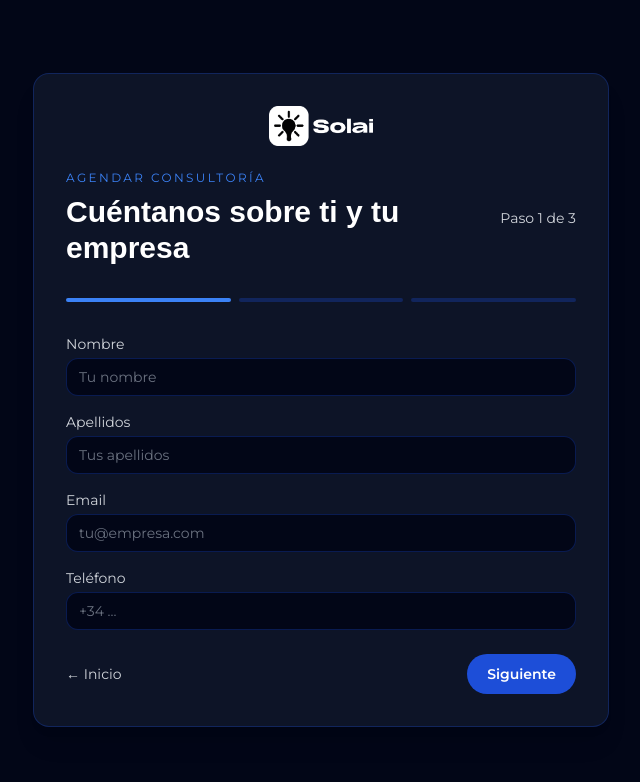
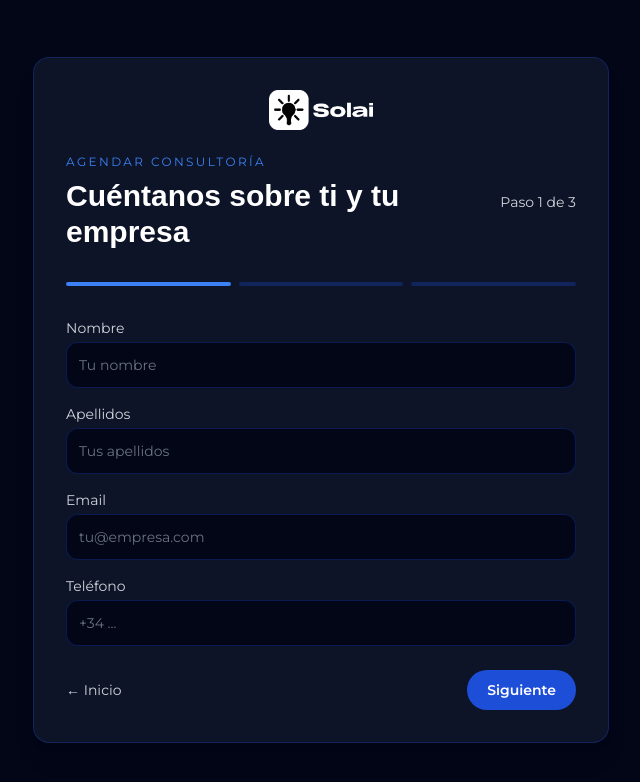
Before and after one commit to onlyiasolutions/wesolaicom, a Next.js app: page /consultoria in a window 1280 px wide. Shown: the top 782 px of the page, without its empty margins (319-959 px from the left). Built offline with nearby package versions, Linux system fonts and the light colour scheme; a web font is replaced by a local one.

Commit message:
fix vercel

```diff
--- a/app/aviso-legal/page.tsx
+++ b/app/aviso-legal/page.tsx
@@ -2,7 +2,7 @@
 
 import { motion } from "framer-motion"
 import { Navbar } from "@/components/navbar"
-import { Footer } from "@/components/footer"
+import Footer from "@/components/footer"
 import Link from "next/link"
 
 export default function AvisoLegal() {
--- a/app/consultoria/page.tsx
+++ b/app/consultoria/page.tsx
@@ -1,6 +1,7 @@
 "use client"
 
 import React, { useState, ChangeEvent, FormEvent, useRef } from "react"
+import { motion, AnimatePresence } from "framer-motion"
 
 type FormData = {
   nombre: string
@@ -28,7 +29,6 @@ export default function ConsultoriaPage() {
   const [step, setStep] = useState<number>(1)
   const [formData, setFormData] = useState<FormData>(initialData)
   const [submitted, setSubmitted] = useState<boolean>(false)
-  const [isTransitioning, setIsTransitioning] = useState<boolean>(false)
 
   const formRef = useRef<HTMLFormElement | null>(null)
 
@@ -44,27 +44,16 @@ export default function ConsultoriaPage() {
       return
     }
     const nextStep = Math.min(step + 1, 3)
-    setIsTransitioning(true)
-    setTimeout(() => {
     setStep(nextStep)
-      setIsTransitioning(false)
-    }, 220)
   }
 
   const handleBack = () => {
     const prevStep = Math.max(step - 1, 1)
-    setIsTransitioning(true)
-    setTimeout(() => {
     setStep(prevStep)
-      setIsTransitioning(false)
-    }, 220)
   }
 
   const handleSubmit = async (e: FormEvent) => {
     e.preventDefault()
-
-    // Dispara la animación de salida del formulario
-    setIsTransitioning(true)
 
     await fetch("https://n8n.srv975799.hstgr.cloud/webhook/180529e0-483f-4b3b-bbd4-37dab164aba7", {
       method: "POST",
@@ -74,38 +63,21 @@ export default function ConsultoriaPage() {
       body: JSON.stringify(formData),
     })
 
-    // Después de la animación, mostramos la pantalla de confirmación
-    setTimeout(() => {
     setSubmitted(true)
-    }, 220)
-  }
-
-  if (submitted) {
-    return (
-      <main className="min-h-screen bg-[#020617] text-white flex items-center justify-center px-4 relative z-20 page-fade">
-        <div className="max-w-xl w-full rounded-2xl border border-[#1D4ED8]/30 bg-[#0F172A]/90 p-8 shadow-xl">
-          <h1 className="text-2xl md:text-3xl font-semibold mb-4">
-            Solicitud enviada
-          </h1>
-          <p className="text-gray-300 mb-6">
-            Gracias por rellenar el formulario de consultoría con SolAI.<br /><br />
-            Revisa tu bandeja de entrada y también la carpeta de <strong>spam / correo no deseado</strong>. Para evitar que nuestros mensajes se pierdan, añade <strong>hola@wesolai.com</strong> a tus contactos.<br /><br />
-            ¿Dudas urgentes? Puedes llamarnos al <strong>+34 919 93 30 75</strong>.
-          </p>
-          <a
-            href="/"
-            className="inline-flex items-center justify-center rounded-full bg-[#1D4ED8] px-5 py-2.5 text-sm font-semibold text-white hover:bg-[#3B82F6] transition"
-          >
-            Volver a la página principal
-          </a>
-        </div>
-      </main>
-    )
   }
 
   return (
     <main className="min-h-screen bg-[#020617] text-white flex items-center justify-center px-4 py-12 relative z-20 page-fade">
-      <div className="max-w-xl w-full rounded-2xl border border-[#1D4ED8]/30 bg-[#0F172A]/90 p-8 shadow-xl">
+      <AnimatePresence mode="wait">
+        {!submitted ? (
+          <motion.div
+            key="form"
+            initial={{ opacity: 0, y: 20 }}
+            animate={{ opacity: 1, y: 0 }}
+            exit={{ opacity: 0, y: -20 }}
+            transition={{ duration: 0.4, ease: "easeOut" }}
+            className="max-w-xl w-full rounded-2xl border border-[#1D4ED8]/30 bg-[#0F172A]/90 p-8 shadow-xl"
+          >
             <div className="w-full flex justify-center mb-6">
               <a href="/" className="inline-block">
                 <img
@@ -138,11 +110,7 @@ export default function ConsultoriaPage() {
             </div>
 
             <form ref={formRef} onSubmit={handleSubmit} className="space-y-6">
-          <div
-            className={`min-h-[260px] transition-all duration-300 ease-out transform ${
-              isTransitioning ? "opacity-0 translate-y-2" : "opacity-100 translate-y-0"
-            }`}
-          >
+              <div className="min-h-[260px] space-y-6">
                 {step === 1 && (
                   <div className="space-y-4">
                     <div>
@@ -156,7 +124,7 @@ export default function ConsultoriaPage() {
                         required
                         value={formData.nombre}
                         onChange={handleChange}
-                    className="w-full rounded-xl border border-[#1D4ED8]/30 bg-[#020617] px-3 py-2 text-sm text-white placeholder:text-gray-500 outline-none focus:border-[#3B82F6]"
+                        className="w-full rounded-xl border border-[#1D4ED8]/30 bg-[#020617] px-3 py-3 text-sm text-white placeholder:text-gray-500 outline-none focus:border-[#3B82F6]"
                         placeholder="Tu nombre"
                       />
                     </div>
@@ -171,7 +139,7 @@ export default function ConsultoriaPage() {
                         required
                         value={formData.apellidos}
                         onChange={handleChange}
-                    className="w-full rounded-xl border border-[#1D4ED8]/30 bg-[#020617] px-3 py-2 text-sm text-white placeholder:text-gray-500 outline-none focus:border-[#3B82F6]"
+                        className="w-full rounded-xl border border-[#1D4ED8]/30 bg-[#020617] px-3 py-3 text-sm text-white placeholder:text-gray-500 outline-none focus:border-[#3B82F6]"
                         placeholder="Tus apellidos"
                       />
                     </div>
@@ -186,7 +154,7 @@ export default function ConsultoriaPage() {
                         required
                         value={formData.email}
                         onChange={handleChange}
-                    className="w-full rounded-xl border border-[#1D4ED8]/30 bg-[#020617] px-3 py-2 text-sm text-white placeholder:text-gray-500 outline-none focus:border-[#3B82F6]"
+                        className="w-full rounded-xl border border-[#1D4ED8]/30 bg-[#020617] px-3 py-3 text-sm text-white placeholder:text-gray-500 outline-none focus:border-[#3B82F6]"
                         placeholder="tu@empresa.com"
                       />
                     </div>
@@ -201,7 +169,7 @@ export default function ConsultoriaPage() {
                         required
                         value={formData.telefono}
                         onChange={handleChange}
-                    className="w-full rounded-xl border border-[#1D4ED8]/30 bg-[#020617] px-3 py-2 text-sm text-white placeholder:text-gray-500 outline-none focus:border-[#3B82F6]"
+                        className="w-full rounded-xl border border-[#1D4ED8]/30 bg-[#020617] px-3 py-3 text-sm text-white placeholder:text-gray-500 outline-none focus:border-[#3B82F6]"
                         placeholder="+34 ..."
                       />
                     </div>
@@ -221,7 +189,7 @@ export default function ConsultoriaPage() {
                         required
                         value={formData.empresa}
                         onChange={handleChange}
-                    className="w-full rounded-xl border border-[#1D4ED8]/30 bg-[#020617] px-3 py-2 text-sm text-white placeholder:text-gray-500 outline-none focus:border-[#3B82F6]"
+                        className="w-full rounded-xl border border-[#1D4ED8]/30 bg-[#020617] px-3 py-3 text-sm text-white placeholder:text-gray-500 outline-none focus:border-[#3B82F6]"
                         placeholder="SolAI, Dentalia, etc."
                       />
                     </div>
@@ -235,11 +203,11 @@ export default function ConsultoriaPage() {
                         type="text"
                         required
                         inputMode="url"
-                    pattern="^([a-zA-Z0-9-]+\.)+[a-zA-Z]{2,}$"
+                        pattern="^([a-zA-Z0-9-]+\\.)+[a-zA-Z]{2,}$"
                         title="Escribe solo el dominio, por ejemplo: tuempresa.com o midominio.es"
                         value={formData.web}
                         onChange={handleChange}
-                    className="w-full rounded-xl border border-[#1D4ED8]/30 bg-[#020617] px-3 py-2 text-sm text-white placeholder:text-gray-500 outline-none focus:border-[#3B82F6]"
+                        className="w-full rounded-xl border border-[#1D4ED8]/30 bg-[#020617] px-3 py-3 text-sm text-white placeholder:text-gray-500 outline-none focus:border-[#3B82F6]"
                         placeholder="tuempresa.com"
                       />
                     </div>
@@ -254,7 +222,7 @@ export default function ConsultoriaPage() {
                         required
                         value={formData.cargo}
                         onChange={handleChange}
-                    className="w-full rounded-xl border border-[#1D4ED8]/30 bg-[#020617] px-3 py-2 text-sm text-white placeholder:text-gray-500 outline-none focus:border-[#3B82F6]"
+                        className="w-full rounded-xl border border-[#1D4ED8]/30 bg-[#020617] px-3 py-3 text-sm text-white placeholder:text-gray-500 outline-none focus:border-[#3B82F6]"
                         placeholder="CEO, Founder, Director de operaciones..."
                       />
                     </div>
@@ -269,7 +237,7 @@ export default function ConsultoriaPage() {
                         required
                         value={formData.sector}
                         onChange={handleChange}
-                    className="w-full rounded-xl border border-[#1D4ED8]/30 bg-[#020617] px-3 py-2 text-sm text-white placeholder:text-gray-500 outline-none focus:border-[#3B82F6]"
+                        className="w-full rounded-xl border border-[#1D4ED8]/30 bg-[#020617] px-3 py-3 text-sm text-white placeholder:text-gray-500 outline-none focus:border-[#3B82F6]"
                         placeholder="Clínicas, gimnasios, formación, etc."
                       />
                     </div>
@@ -342,7 +310,7 @@ export default function ConsultoriaPage() {
                   <button
                     type="button"
                     onClick={handleNext}
-                className="btn-anim font-montserrat inline-flex items-center justify-center rounded-full bg-[#1D4ED8] px-4 md:px-5 py-2 md:py-2.5 text-sm font-semibold text-white hover:bg-[#3B82F6]"
+                    className="btn-anim font-montserrat inline-flex items-center justify-center rounded-full bg-[#1D4ED8] px-4 md:px-5 py-2.5 text-sm font-semibold text-white hover:bg-[#3B82F6]"
                   >
                     Siguiente
                   </button>
@@ -350,14 +318,44 @@ export default function ConsultoriaPage() {
                 {step === 3 && (
                   <button
                     type="submit"
-                className="btn-anim font-montserrat inline-flex items-center justify-center rounded-full bg-[#1D4ED8] px-4 md:px-5 py-2 md:py-2.5 text-sm font-semibold text-white hover:bg-[#3B82F6]"
+                    className="btn-anim font-montserrat inline-flex items-center justify-center rounded-full bg-[#1D4ED8] px-4 md:px-5 py-2.5 text-sm font-semibold text-white hover:bg-[#3B82F6]"
                   >
                     Enviar solicitud
                   </button>
                 )}
               </div>
             </form>
-      </div>
+          </motion.div>
+        ) : (
+          <motion.div
+            key="success"
+            initial={{ opacity: 0, y: 20 }}
+            animate={{ opacity: 1, y: 0 }}
+            exit={{ opacity: 0, y: -20 }}
+            transition={{ duration: 0.4, ease: "easeOut" }}
+            className="max-w-xl w-full rounded-2xl border border-[#1D4ED8]/30 bg-[#0F172A]/90 p-8 shadow-xl text-left"
+          >
+            <h1 className="text-2xl md:text-3xl font-semibold mb-4">
+              Solicitud enviada
+            </h1>
+            <p className="text-gray-300 mb-6 font-montserrat leading-relaxed">
+              Gracias por rellenar el formulario de consultoría con SolAI.
+              <br />
+              <br />
+              Revisa tu bandeja de entrada y también la carpeta de spam / correo no deseado. Para evitar que nuestros mensajes se pierdan, añade hola@wesolai.com a tus contactos.
+              <br />
+              <br />
+              ¿Dudas urgentes? Puedes llamarnos al +34 919 93 30 75.
+            </p>
+            <a
+              href="/"
+              className="inline-flex items-center justify-center rounded-full bg-[#1D4ED8] px-5 py-2.5 text-sm font-semibold text-white hover:bg-[#3B82F6] transition"
+            >
+              Volver a la página principal
+            </a>
+          </motion.div>
+        )}
+      </AnimatePresence>
     </main>
   )
 }
--- a/app/page.tsx
+++ b/app/page.tsx
@@ -7,7 +7,7 @@ import { ProcessSection } from "@/components/process-section"
 import { TestimonialsSection } from "@/components/testimonials-section"
 import { FAQSection } from "@/components/faq-section"
 import { FinalCTA } from "@/components/final-cta"
-import { Footer } from "@/components/footer"
+import Footer from "@/components/footer"
 
 export default function Home() {
   return (
--- a/app/politica-cookies/page.tsx
+++ b/app/politica-cookies/page.tsx
@@ -2,7 +2,7 @@
 
 import { motion } from "framer-motion"
 import { Navbar } from "@/components/navbar"
-import { Footer } from "@/components/footer"
+import Footer from "@/components/footer"
 
 export default function PoliticaCookies() {
   return (
--- a/app/politica-privacidad/page.tsx
+++ b/app/politica-privacidad/page.tsx
@@ -2,7 +2,7 @@
 
 import { motion } from "framer-motion"
 import { Navbar } from "@/components/navbar"
-import { Footer } from "@/components/footer"
+import Footer from "@/components/footer"
 
 export default function PoliticaPrivacidad() {
   return (
--- a/components/footer.tsx
+++ b/components/footer.tsx
@@ -2,7 +2,7 @@
 
 import { useState, useRef, useEffect } from "react"
 
-export default function ConsultoriaPage() {
+export default function Footer() {
   const [step, setStep] = useState<number>(1)
   const [formData, setFormData] = useState({
     name: "",
--- a/components/hero.tsx
+++ b/components/hero.tsx
@@ -28,7 +28,7 @@ export function Hero() {
           initial={{ opacity: 0, y: 20 }}
           animate={{ opacity: 1, y: 0 }}
           transition={{ duration: 0.6 }}
-          className="text-5xl md:text-7xl font-alias font-bold mb-6"
+          className="font-alias font-bold mb-6 text-4xl sm:text-5xl md:text-6xl leading-tight sm:leading-tight md:leading-[1.05] tracking-tight max-w-3xl mx-auto px-2"
           style={{
             color: "#ffffff",
             background: "linear-gradient(to right, #ffffff, #3B82F6)",
@@ -40,7 +40,7 @@ export function Hero() {
         >
           Automatiza procesos.
           <br />
-          Potencia equipos. <span className="font-playfair font-normal italic tracking-[-0.02em] -ml-[4px]">Con IA.</span>
+          Potencia equipos. <span className="font-playfair font-normal italic tracking-[-0.02em]">Con IA.</span>
         </motion.h1>
 
         <motion.p
```
Lines whose indentation alone changed are shown as unchanged.
